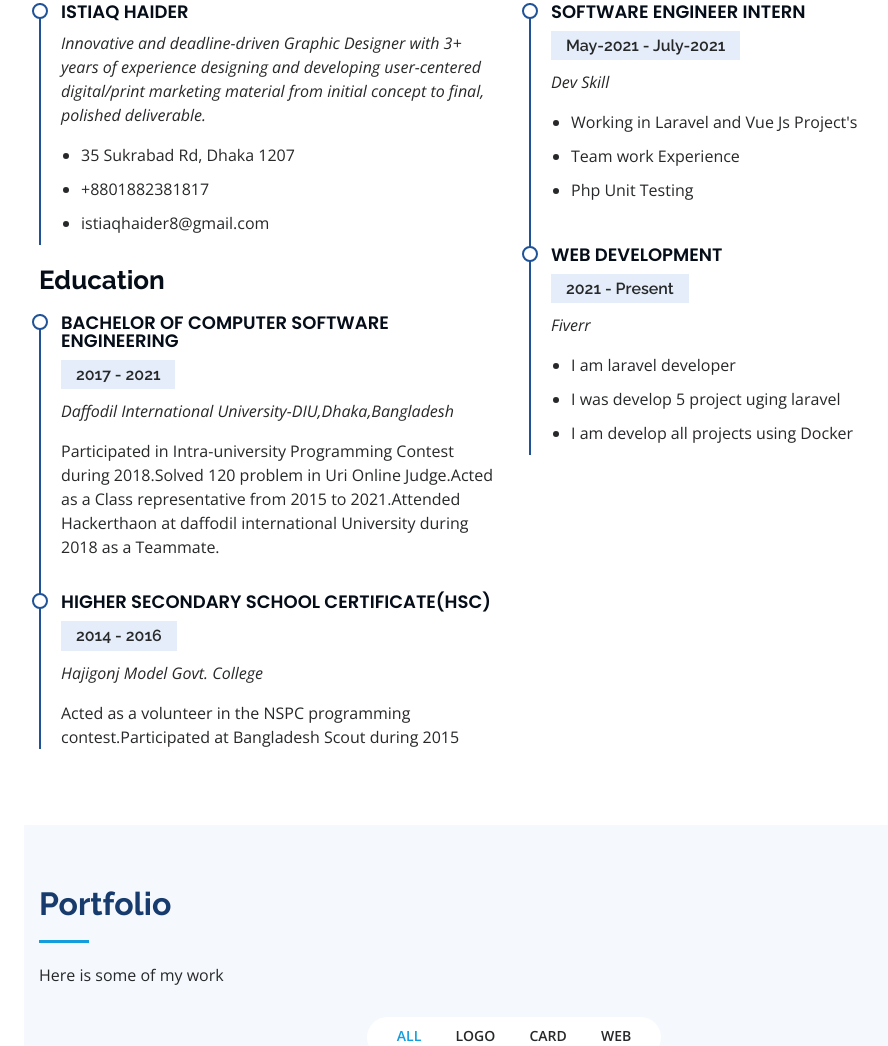
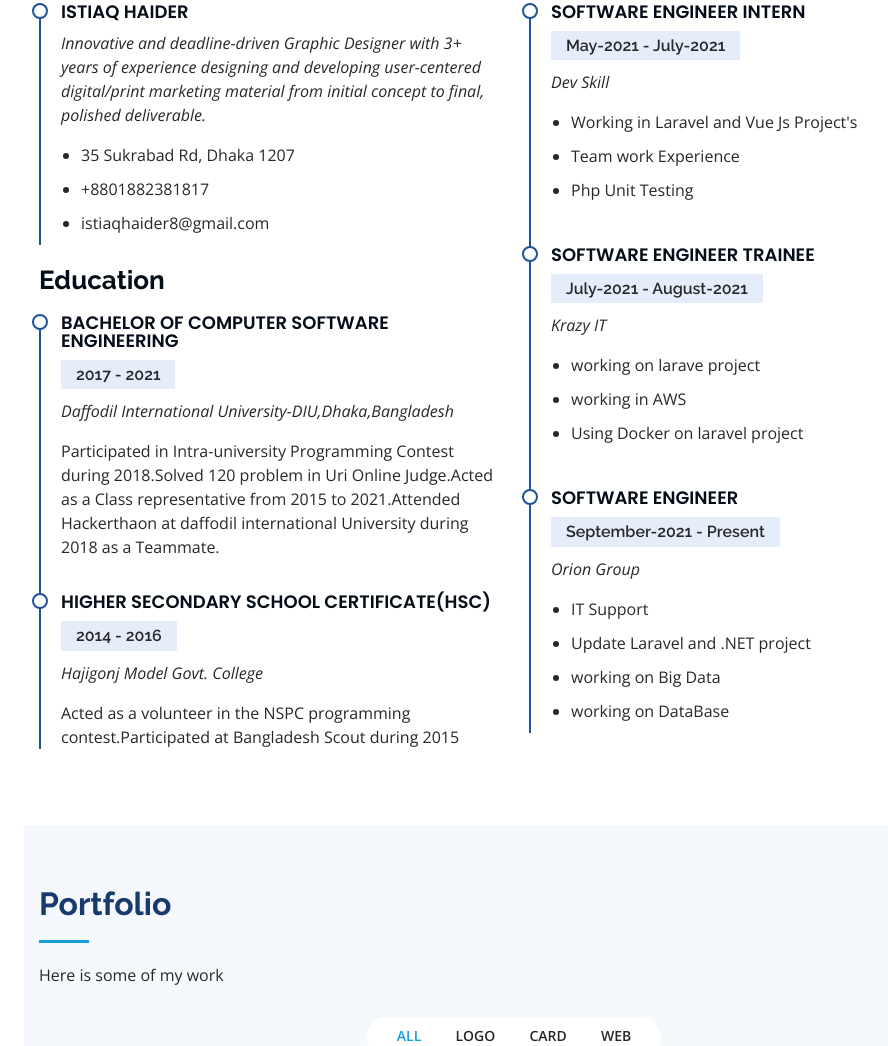
Before and after one commit to istiaqhaider8/Istiaqhaider, a plain HTML site: page index.html in a window 1280 px wide. Shown: the part 2471-3517 px from the top of the page, without its empty margins (276-1164 px from the left). Drawn offline with nearby package versions, Linux system fonts and the light colour scheme.

Commit message:
Update index.html
Update

```diff
--- a/index.html
+++ b/index.html
@@ -277,13 +277,24 @@
               </ul>
             </div>
             <div class="resume-item">
-              <h4>Web Development</h4>
-              <h5>2021 - Present</h5>
-              <p><em>Fiverr</em></p>
+              <h4>Software Engineer Trainee</h4>
+              <h5>July-2021 - August-2021</h5>
+              <p><em>Krazy IT</em></p>
               <ul>
-                <li>I am laravel developer </li>
-                <li>I was develop 5 project uging laravel</li>
-                <li>I am develop all projects using Docker</li>
+                <li>working on larave project</li>
+                <li>working in AWS</li>
+                <li>Using Docker on laravel project</li>
+              </ul>
+            </div>
+             <div class="resume-item">
+              <h4>Software Engineer</h4>
+              <h5>September-2021 - Present</h5>
+              <p><em>Orion Group</em></p>
+              <ul>
+                <li>IT Support</li>
+                <li>Update Laravel and .NET project</li>
+                <li>working on Big Data</li>
+                <li>working on DataBase</li>
               </ul>
             </div>
           </div>
```
